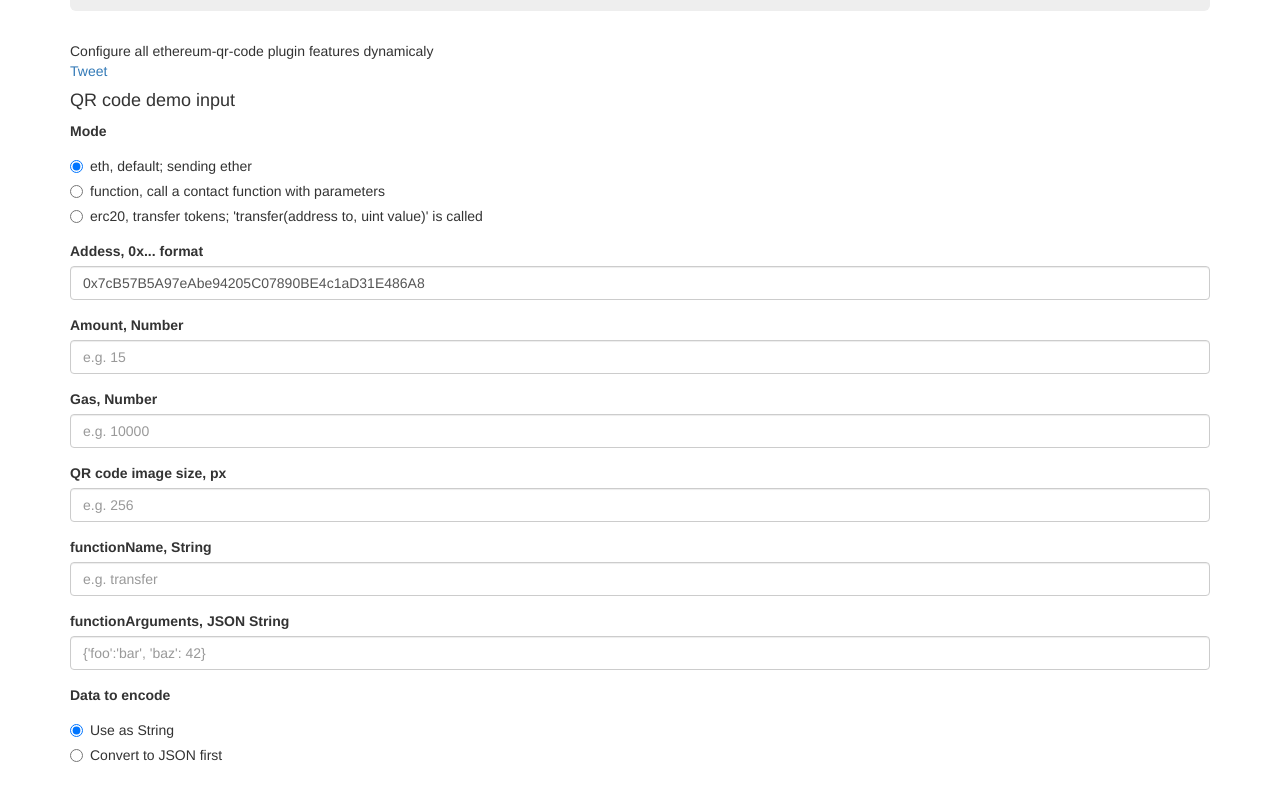
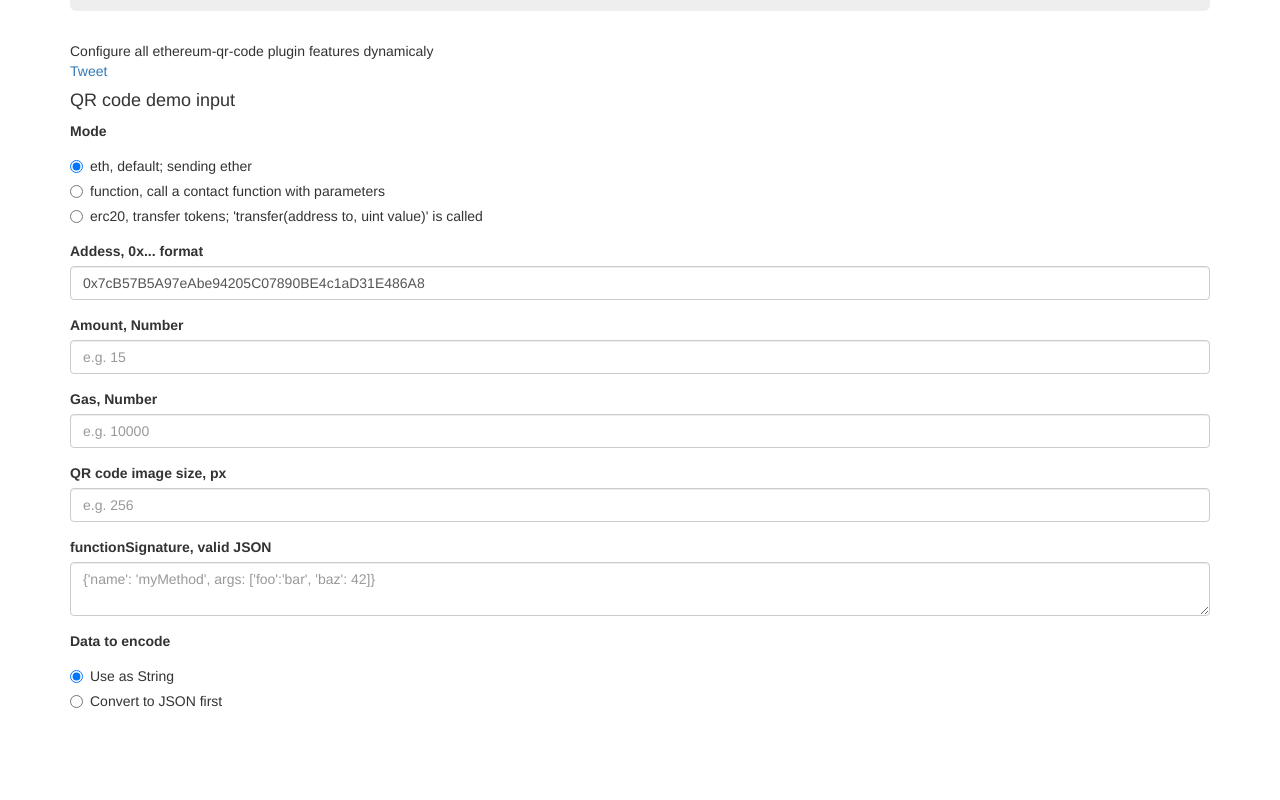
Before and after one commit to jibrelnetwork/ethereum-qr-code, a website built with webpack: page demo/demo-advanced.html in a window 1280 px wide. Shown: the part 460-1260 px from the top of the page. After the commit the page ends 1236 px from the top, so only its background shows below. Built offline with nearby package versions, Linux system fonts and the light colour scheme.

Commit message:
update demo

```diff
--- a/demo/assets/js/app-demo-advanced.js
+++ b/demo/assets/js/app-demo-advanced.js
@@ -7,8 +7,7 @@ const updateQR = () => {
     const value = $('#amount').val();
     const gas = $('#gas').val();
     const size = $('#size').val();
-    const functionSignature = $('#functionName').val();
-    const functionArguments = $('#functionArguments').val();
+    const functionSignature = $('#functionSignature').val();
 
     const mode = $('[name=mode]:checked').val()
     const toJSON = $('[name=toJSON]:checked').val() === 'true';
@@ -25,11 +24,10 @@ const updateQR = () => {
             value,
             gas,
             size,
-            selector: '#ethereum-qr-code',
             functionSignature,
-            functionArguments,
             toJSON,
-            mode
+            mode,
+            selector: '#ethereum-qr-code'
         }).then(function (result) {
             $('#resulting-string').val(result.value);
         })
--- a/demo/demo-advanced.html
+++ b/demo/demo-advanced.html
@@ -95,12 +95,8 @@
                     </div>
 
                     <div class="form-group">
-                        <label>functionName, String</label>
-                        <input type="text" id="functionName" placeholder="e.g. transfer" class="qr-input form-control">
-                    </div>
-                    <div class="form-group">
-                        <label>functionArguments, JSON String</label>
-                        <input type="text" id="functionArguments" placeholder="{'foo':'bar', 'baz': 42}" class="qr-input form-control">
+                        <label>functionSignature, valid JSON</label>
+                        <textarea id="functionSignature" placeholder="{'name': 'myMethod', args: ['foo':'bar', 'baz': 42]}" class="qr-input form-control"></textarea>
                     </div>
 
                     <div class="form-group">
```
